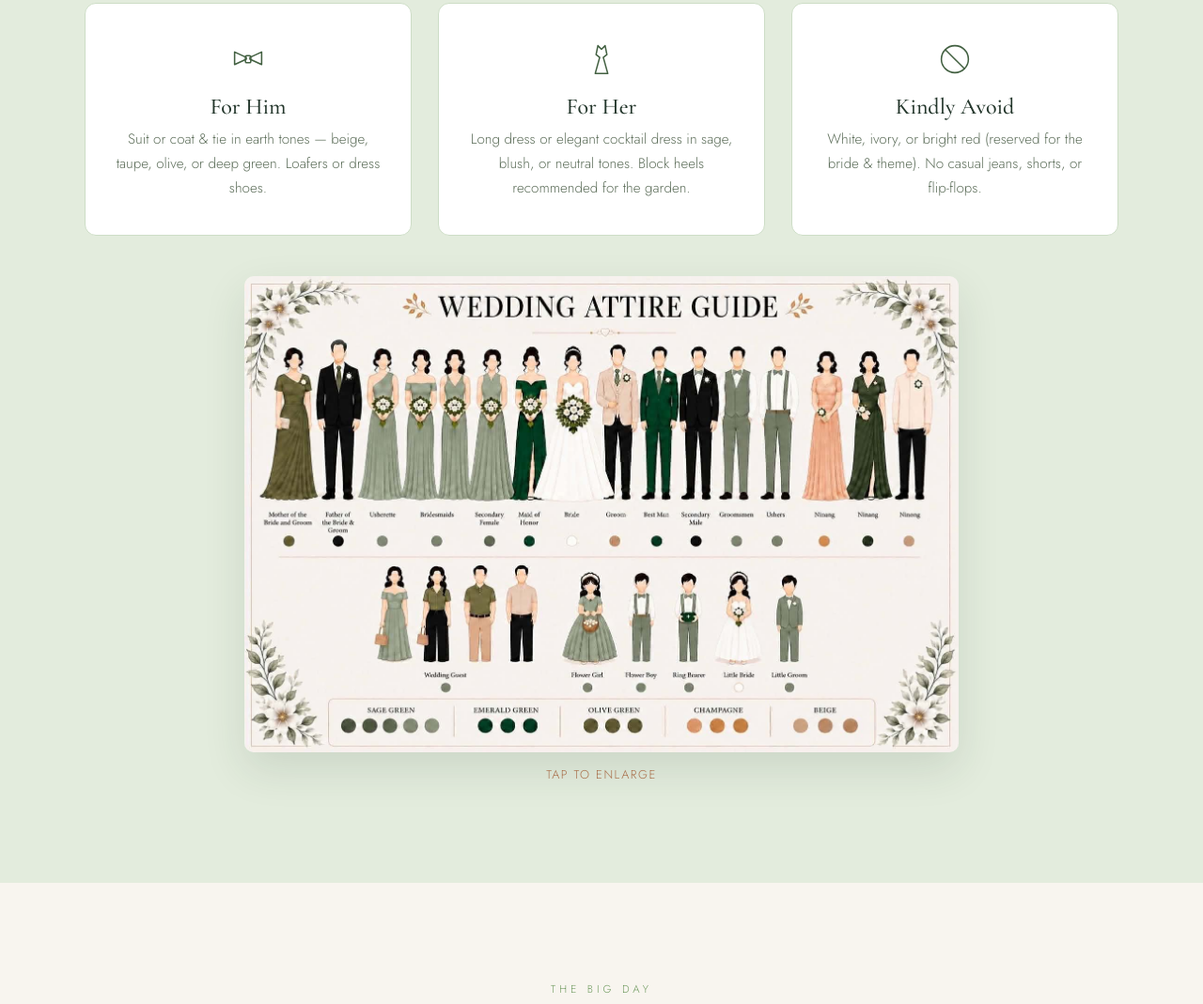
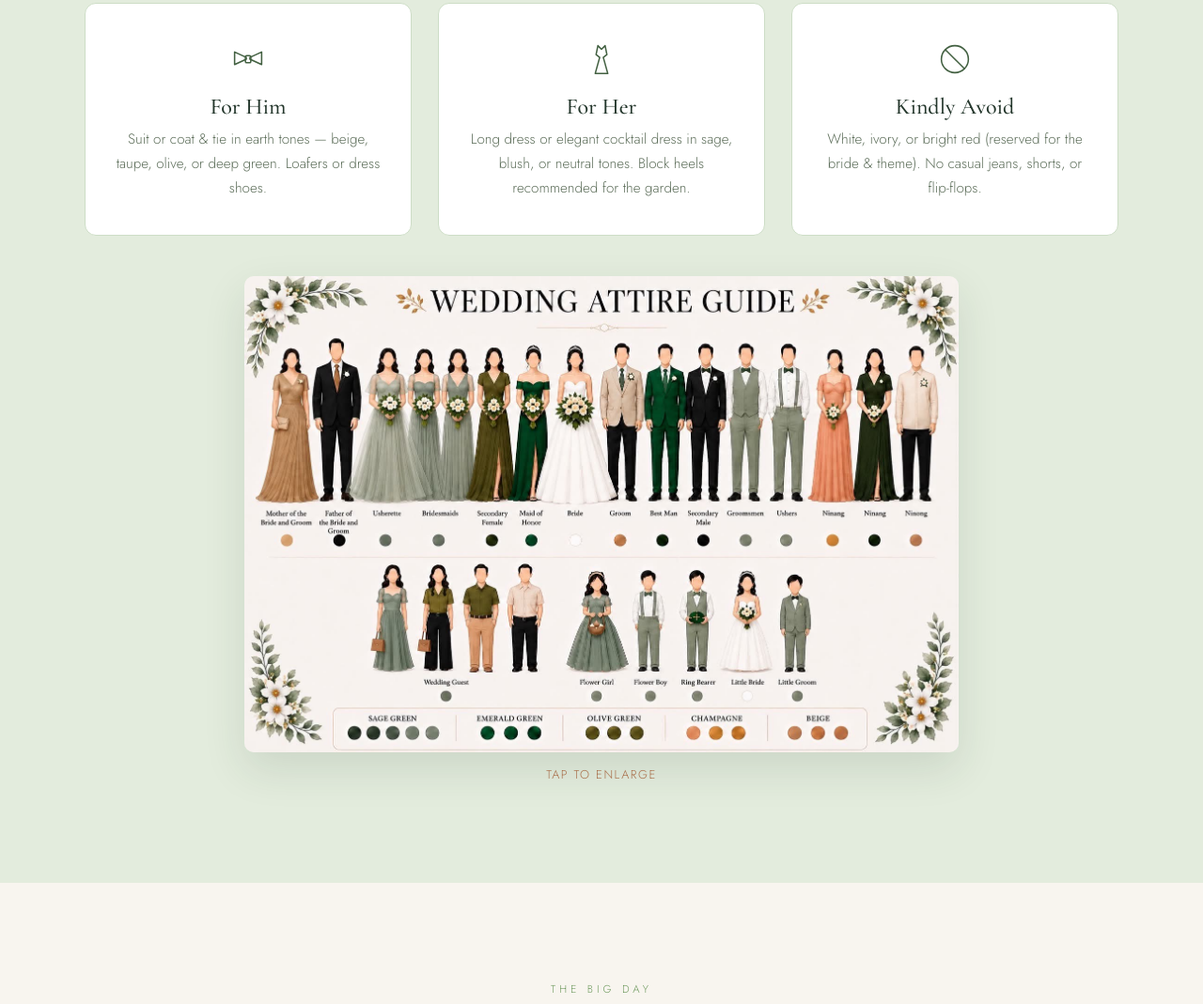
Before and after one commit to jedandsteph/rsvp, a plain HTML site: page index.html in a window 1280 px wide. Shown: the part 9635-10704 px from the top of the page at 94% size. Drawn offline with nearby package versions, Linux system fonts and the light colour scheme.

Commit message:
wedding-attire-guide

```diff
--- a/index.html
+++ b/index.html
@@ -563,7 +563,7 @@
     </div>
 
     <figure class="attire__image reveal">
-      <img class="zoomable" src="img/wedding-attire-guide.jpeg" alt="Wedding attire guide"
+      <img class="zoomable" src="img/wedding-attire-guide.jpg" alt="Wedding attire guide"
            loading="lazy" decoding="async" onerror="this.style.display='none'" />
       <figcaption class="attire__image-hint">Tap to enlarge</figcaption>
     </figure>
```
Also changed, not shown: img/wedding-attire-guide.jpeg (deleted), img/wedding-attire-guide.jpg (added).
